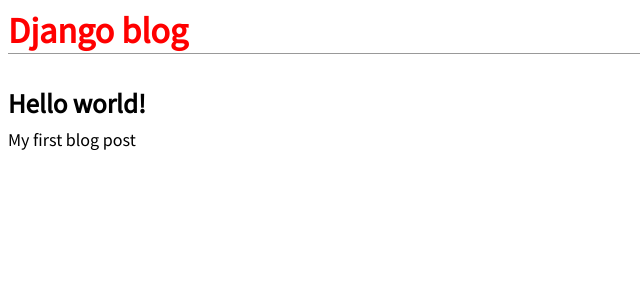
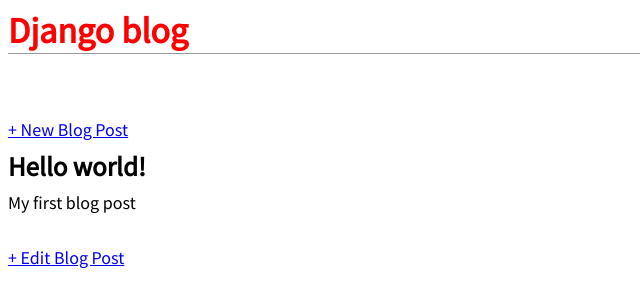
Before and after one commit to EbenezeriMaleko/DJango_Project-Beginner, a Django app: page /post/1/ in a window 1280 px wide. Shown: the top 307 px of the page, without its empty margins (0-640 px from the left). Run offline with Django 5.2, Linux system fonts and the light colour scheme; data comes from the database, SQL or seed files in the repository; both versions use the stored data as it was after the commit.

Commit message:
[ADD] Blog Update View

```diff
--- a/blog_app/blog_project/blog/models.py
+++ b/blog_app/blog_project/blog/models.py
@@ -1,4 +1,5 @@
 from django.db import models
+from django.urls import reverse
 
 class Post(models.Model):
     title = models.CharField(max_length=255)
@@ -12,4 +13,7 @@
 
     def __str__(self):
         return self.title
+
+    def get_absolute_url(self):
+        return reverse('post_detail', args=[str(self.id)])  # new
 # Create your models here.
--- a/blog_app/blog_project/blog/urls.py
+++ b/blog_app/blog_project/blog/urls.py
@@ -1,8 +1,10 @@
 from django.urls import path
 
-from .views import BlogDetailView, BlogListView
+from .views import BlogDetailView, BlogListView, BlogCreateView, BlogUpdateView
 
 urlpatterns = [
+    path('post/<int:pk>/edit/', BlogUpdateView.as_view(), name='post_edit'),
+    path('post/new/', BlogCreateView.as_view(), name='post_new'),
     path('post/<int:pk>/', BlogDetailView.as_view(), name='post_detail'), #new
     path('', BlogListView.as_view(), name='home'),
 ]
--- a/blog_app/blog_project/blog/views.py
+++ b/blog_app/blog_project/blog/views.py
@@ -1,4 +1,4 @@
-from django.views.generic import ListView, DetailView
+from django.views.generic import ListView, DetailView, CreateView, UpdateView
 from django.shortcuts import render
 from .models import Post
 
@@ -10,4 +10,16 @@
 class BlogDetailView(DetailView):
     model = Post
     template_name = 'post_detail.html'
-# Create your views here.
+
+
+class BlogCreateView(CreateView):
+    model = Post
+    template_name = 'post_new.html'
+    fields = ['title', 'author', 'body']
+
+
+
+class BlogUpdateView(UpdateView):
+    model = Post
+    template_name = 'post_edit.html'
+    fields = ['title', 'body']
--- a/blog_app/blog_project/templates/base.html
+++ b/blog_app/blog_project/templates/base.html
@@ -2,17 +2,23 @@
 <html>
   <head>
     <title>Django Blog</title>
-        <link rel="stylesheet" href="https://fonts.googleapis.com/css?family=Source+Sans+Pro:400">
-        <link href="{% static 'css/base.css' %}" rel="stylesheet">
+    <link
+      rel="stylesheet"
+      href="https://fonts.googleapis.com/css?family=Source+Sans+Pro:400"
+    />
+    <link href="{% static 'css/base.css' %}" rel="stylesheet" />
   </head>
   <body>
+    <div>
       <header>
+        <div class="nav-left">
           <h1><a href="{% url 'home' %}">Django blog</a></h1>
+        </div>
+        <div class="nav-right">
+          <a href="{% url 'post_new' %}">+ New Blog Post</a>
+        </div>
       </header>
-
-        <div>
-            {% block content %}
-            {% endblock content %}
+      {% block content %} {% endblock content %}
     </div>
   </body>
 </html>
--- a/blog_app/blog_project/templates/post_detail.html
+++ b/blog_app/blog_project/templates/post_detail.html
@@ -6,4 +6,5 @@
         <p>{{post.body}}</p>
     </div>
 
+    <a href="{% url 'post_edit' post.pk %}">+ Edit Blog Post</a>
 {% endblock content %}
```
Also changed, not shown: blog_app/blog_project/templates/post_edit.html (added, +10 -0 lines), blog_app/blog_project/templates/post_new.html (added, +10 -0 lines), blog_app/blog_project/db.sqlite3. Lines whose indentation alone changed are shown as unchanged.
